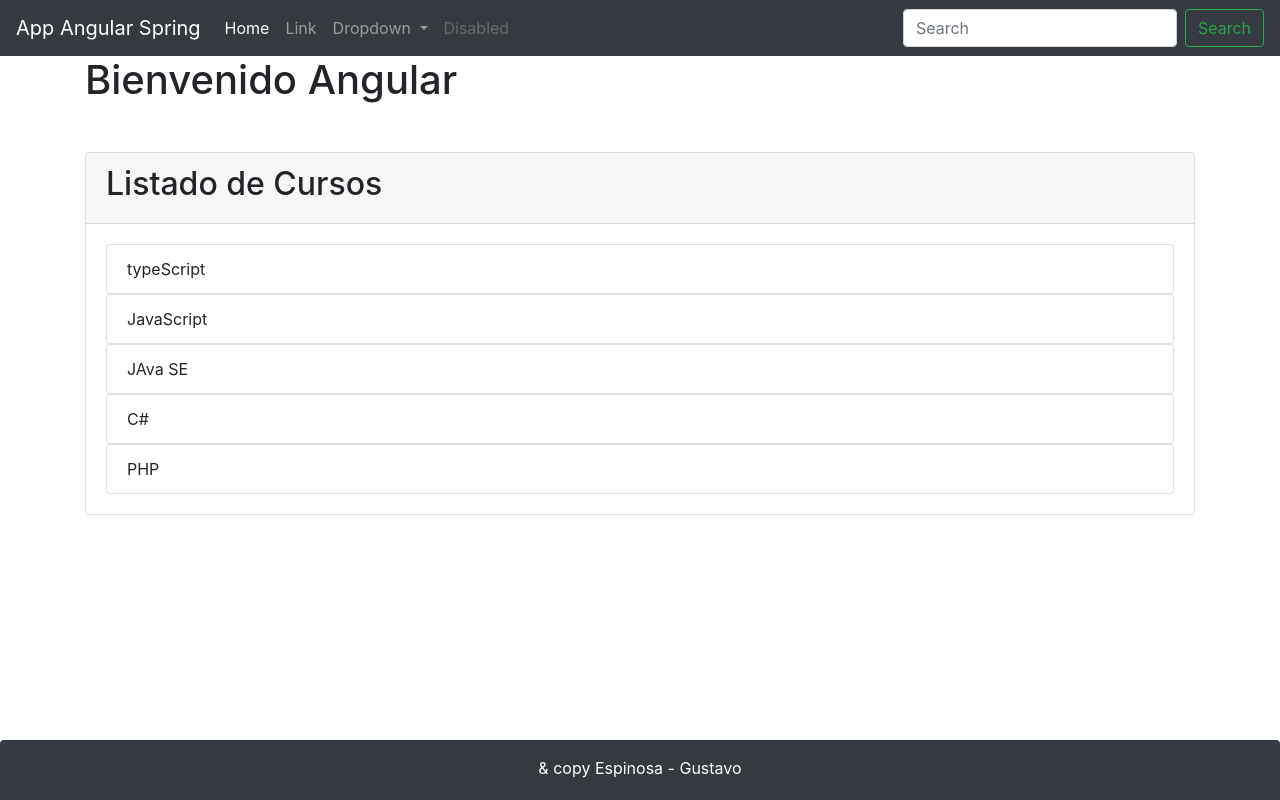
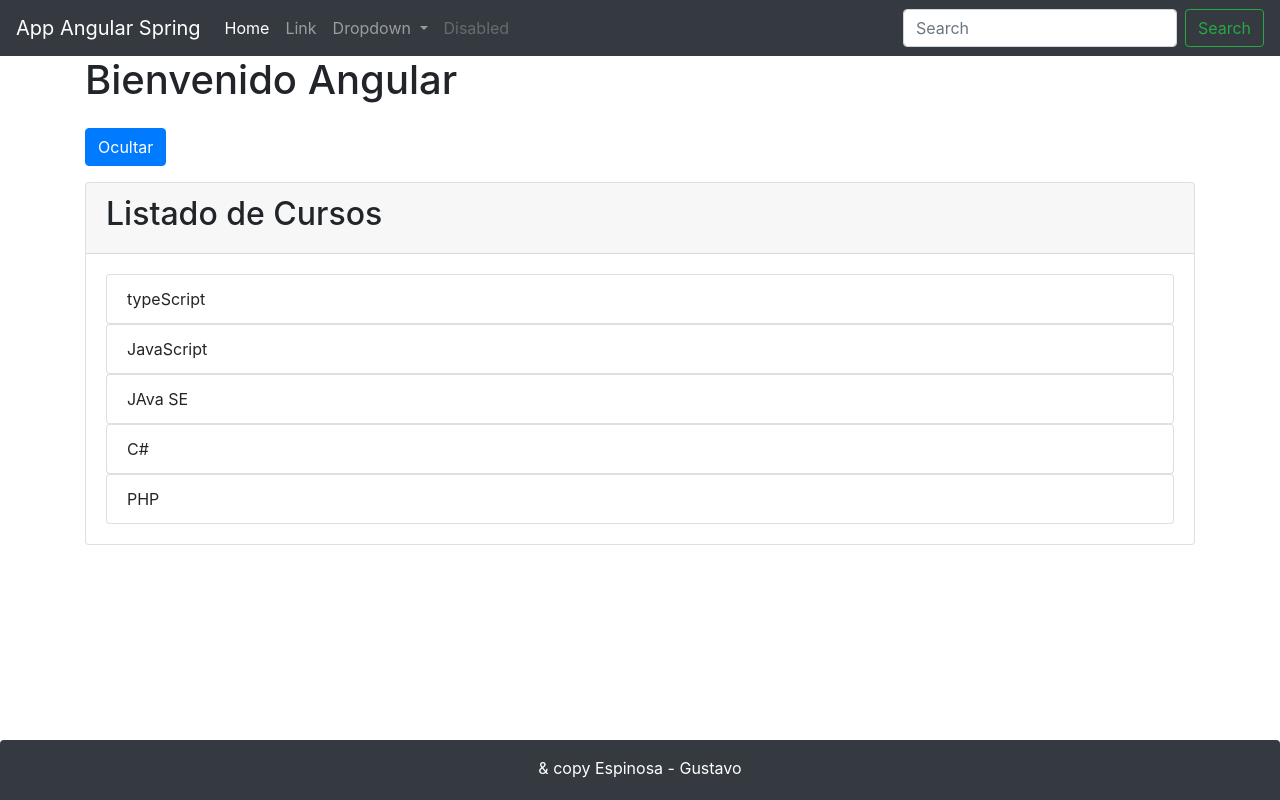
Before and after one commit to agespinosa/angularSpring, an Angular app: page / in a window 1280 px wide. Built offline with nearby package versions, Linux system fonts and the light colour scheme.

Commit message:
Directiva structural ng-if

```diff
--- a/src/app/directiva/directiva.component.html
+++ b/src/app/directiva/directiva.component.html
@@ -1,8 +1,11 @@
-<div class="card mt-5">
+<button type="button" class="btn btn-primary my-3"
+(click)="setHabiliar()">
+{{(habilitar==true)?'Ocultar':'Mostrar'}}</button>
+<div class="card">
   <div class="card-header">
     <h2>Listado de Cursos</h2>
   </div>
-  <div class="card-body">
+  <div class="card-body" *ngIf="habilitar">
     <ul class="list-group" *ngFor="let curso of listaCurso">
       <li class="list-group-item" >
         {{curso}}
--- a/src/app/directiva/directiva.component.ts
+++ b/src/app/directiva/directiva.component.ts
@@ -7,8 +7,12 @@ import { Component, OnInit } from '@angular/core';
 export class DirectivaComponent {
 
   listaCurso: string[] = ['typeScript', 'JavaScript', 'JAva SE', 'C#', 'PHP'];
+
+  habilitar: boolean = true;
   constructor() { }
 
-
+  setHabiliar(): boolean {
+    return this.habilitar = (this.habilitar == true) ? false : true;
+  }
 
 }
```
